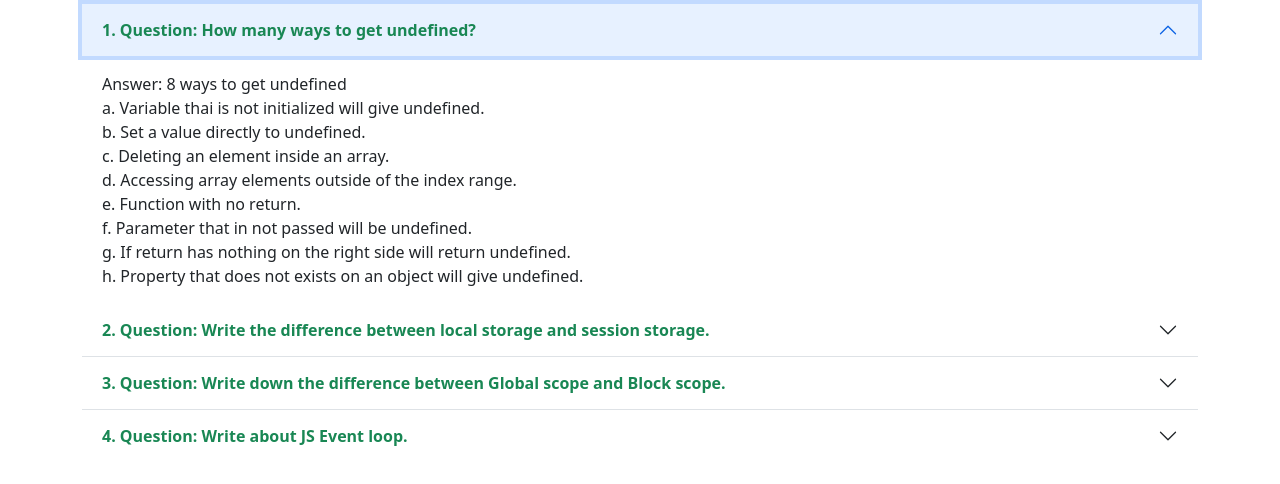
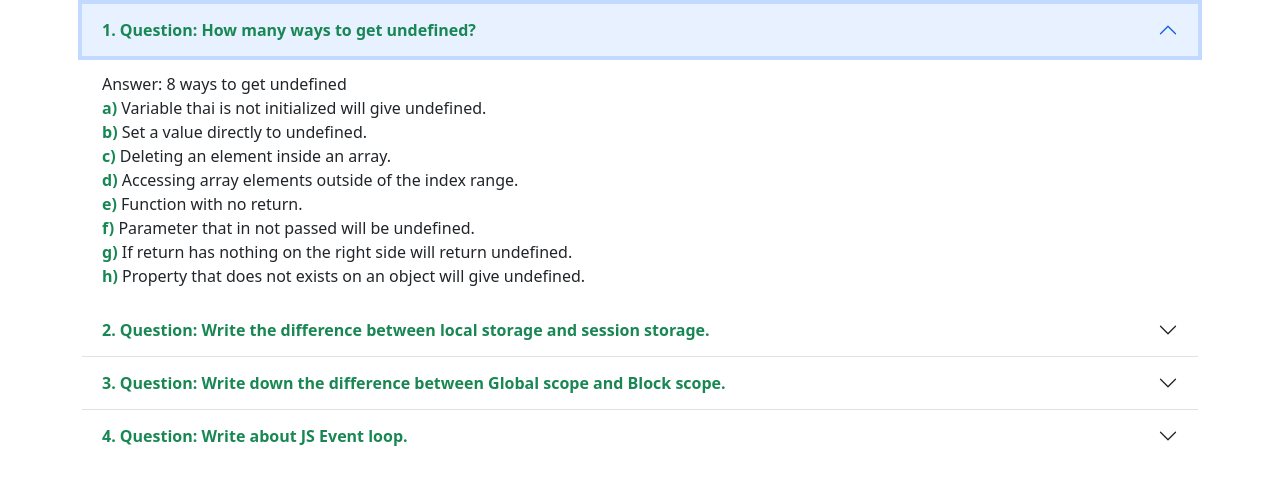
Before and after one commit to foysal767/type-monster, a plain HTML site: page blog.html in a window 1280 px wide. Both pictures are taken after a click on the button "1. Question: How many ways to get undefined?". Shown: the part 66-550 px from the top of the page. Drawn offline with nearby package versions, Linux system fonts and the light colour scheme.

Commit message:
final css added in blog.html file

```diff
--- a/blog.html
+++ b/blog.html
@@ -40,14 +40,14 @@
             >
               <div class="accordion-body">
                 Answer: 8 ways to get undefined <br>
-                a. Variable thai is not initialized will give undefined. <br>
-                b. Set a value directly to undefined. <br>
-                c. Deleting an element inside an array. <br>
-                d. Accessing array elements outside of the index range. <br>
-                e. Function with no return. <br>
-                f. Parameter that in not passed will be undefined. <br>
-                g. If return has nothing on the right side will return undefined. <br>
-                h. Property that does not exists on an object will give undefined.</div>
+                <span class="fw-semibold text-success">a)</span> Variable thai is not initialized will give undefined. <br>
+                <span class="fw-semibold text-success">b)</span> Set a value directly to undefined. <br>
+                <span class="fw-semibold text-success">c)</span> Deleting an element inside an array. <br>
+                <span class="fw-semibold text-success">d)</span> Accessing array elements outside of the index range. <br>
+                <span class="fw-semibold text-success">e)</span> Function with no return. <br>
+                <span class="fw-semibold text-success">f)</span> Parameter that in not passed will be undefined. <br>
+                <span class="fw-semibold text-success">g)</span> If return has nothing on the right side will return undefined. <br>
+                <span class="fw-semibold text-success">h)</span> Property that does not exists on an object will give undefined.</div>
           </div>
           <div class="accordion-item">
             <h2 class="accordion-header" id="flush-headingTwo">
@@ -68,12 +68,12 @@
               data-bs-parent="#accordionFlushExample"
             >
               <div class="accordion-body">Answer: <br>
-                Local storage: <br>
+                <span class="text-success fw-semibold fs-5">Local storage:</span> <br>
                 a. The storage capacity of local storage is 5MB/10MB. <br>
                 b. As it is not session-based, it must be deleted via javascript or manually. <br>
                 c. The client  can only read local storage. <br>
 
-                Session storage: <br>
+                <span class="text-success fw-semibold fs-5">Session storage:</span> <br>
                 a. The storage capacity of session storage is 5MB. <br>
                 b. It is session-based and works per window or tab. This means that data is stored only for the duration of a session, i.e., until the browser (or tab) is closed. <br>
                 c. The client can not read session storage.</div>
@@ -98,10 +98,10 @@
               data-bs-parent="#accordionFlushExample"
             >
               <div class="accordion-body">Answer: <br>
-                Global scope: <br>
+                <span class="text-success fw-semibold fs-5">Global scope:</span> <br>
                 The variables defined outside of any function or curly brackets are known as global variables and have global scope. Global scope means that the variables can be accessed from any part of that program, any function or conditional state can access that variable. <br>
 
-                Block scope: <br>
+                <span class="text-success fw-semibold fs-5">Block scope:</span> <br>
                 Block scope is also a sub-type of local scope. The block scope can be defined as the scope of the variables inside the curly brackets {}. Now, these curly brackets can be of loops, or conditional statements, or something else. You are only allowed to refer to these variables from within the curly brackets {}.</div>
             </div>
           </div>
```
